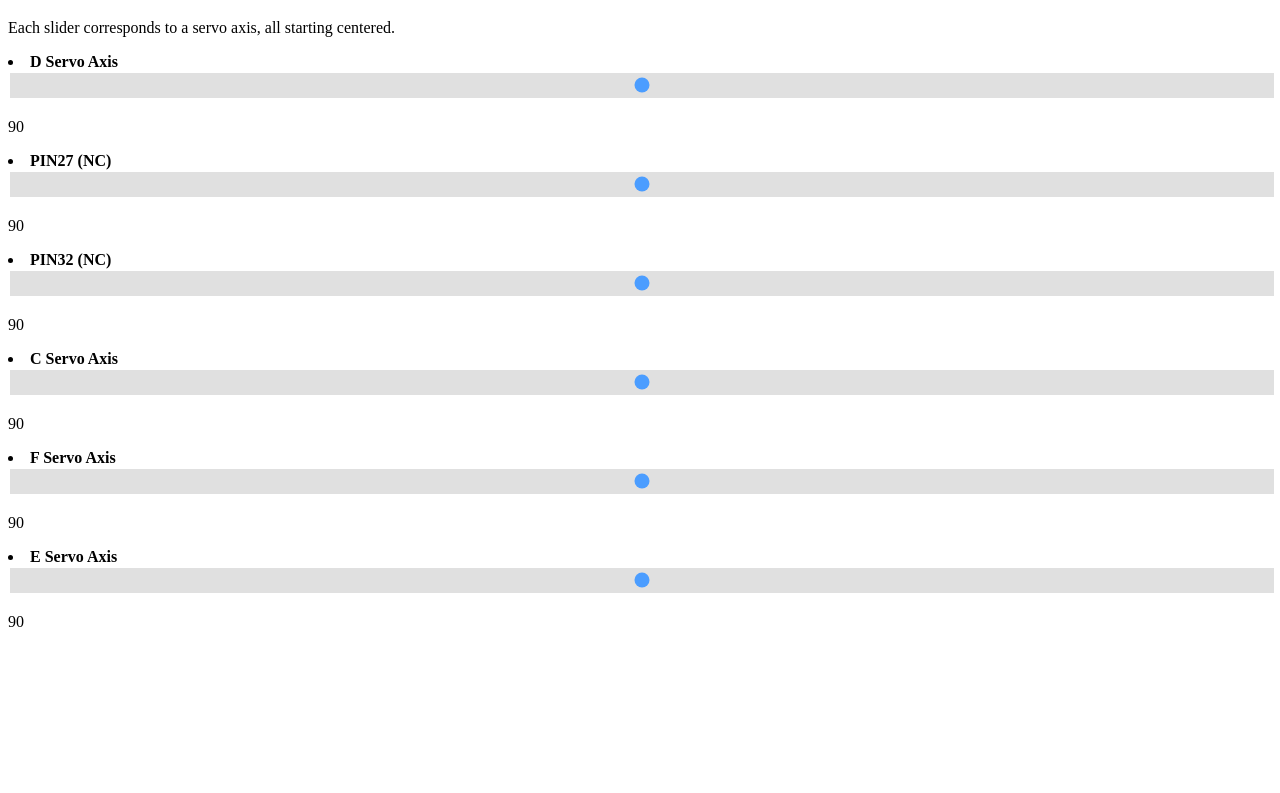
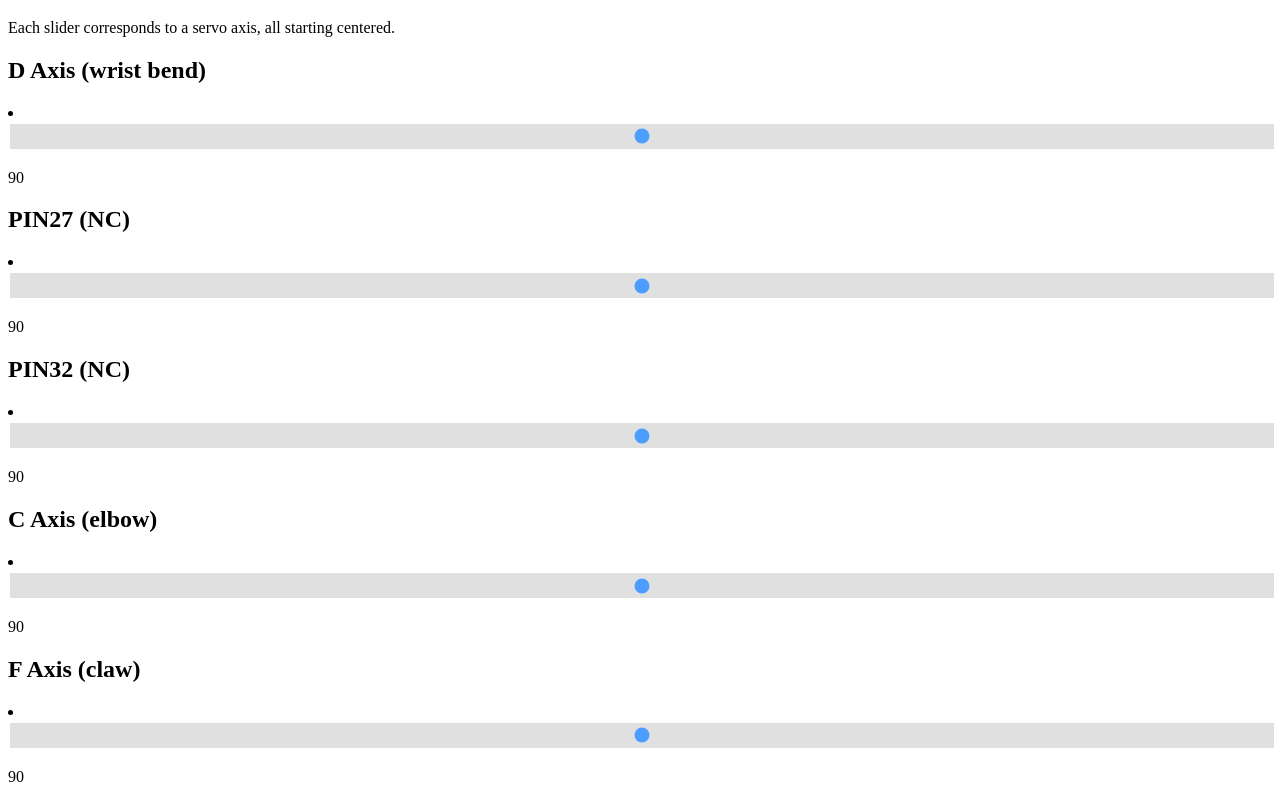
Before and after one commit to bmleedy/utiliArm, a plain HTML site: page html/main_page.html in a window 1280 px wide. Shown: the part 159-952 px from the top of the page. Before the commit the page ends 806 px from the top, so only its background shows below. Drawn offline with nearby package versions, Linux system fonts and the light colour scheme.

Commit message:
updated HTML and utiliarm code and tested sevoing stepper

```diff
--- a/html/main_page.html
+++ b/html/main_page.html
@@ -40,10 +40,23 @@
 <div id="sliderlist"></div>
 
 <script>
+  var axis_labels = ["D Axis (wrist bend) ",
+		      "PIN27 (NC) ",
+		      "PIN32 (NC) ",
+		      "C Axis (elbow) ",
+		      "F Axis (claw) ",
+		      "E Axis (wrist twist) ",
+		      "D Axis (shoulder) ",
+		      "A Axis (turntable) "]
+
   var sliders = [];
+  for (var i = 0; i < axis_labels.length; i++) {
+    var inputlabel = document.createElement('h2');
+    inputlabel.innerHTML = axis_labels[i];
+    document.body.appendChild(inputlabel);
 
-  for (var i = 0; i < 6; i++) {
-		      var inputline = document.createElement('li');
+
+    var inputline = document.createElement('li');
     inputline.setAttribute("id","sliderline" + i);
 
     var slideoutput    = document.createElement('p');
@@ -60,7 +73,7 @@
     sliders[i].onclick = function() {
       var output = document.getElementById("slideval"+this.axis);
       output.innerHTML = sliders[this.axis].value;
-
+      console.log("Clicked slider");
       $.post( "/controls", { axis: this.axis, value: this.value } )
         .done(function (data) {
           //alert( "Data Loaded: " + this.axis + " : " + data );
@@ -74,20 +87,8 @@
     inputline.appendChild(sliders[i]);
     inputline.appendChild(slideoutput);
     document.body.appendChild(inputline);
-    }
+  }
 
-    var linetochange = document.getElementById("sliderline0");
-    linetochange.innerHTML = "<b>D Servo Axis</b>" + linetochange.innerHTML;
-    var linetochange = document.getElementById("sliderline1");
-    linetochange.innerHTML = "<b>PIN27 (NC)</b>" + linetochange.innerHTML;
-    var linetochange = document.getElementById("sliderline2");
-    linetochange.innerHTML = "<b>PIN32 (NC)</b>" + linetochange.innerHTML;
-    var linetochange = document.getElementById("sliderline3");
-    linetochange.innerHTML = "<b>C Servo Axis</b>" + linetochange.innerHTML;
-    var linetochange = document.getElementById("sliderline4");
-    linetochange.innerHTML = "<b>F Servo Axis</b>" + linetochange.innerHTML;
-    var linetochange = document.getElementById("sliderline5");
-    linetochange.innerHTML = "<b>E Servo Axis</b>" + linetochange.innerHTML;
 
 </script>
 
```
Also changed, not shown: 1 other file.
